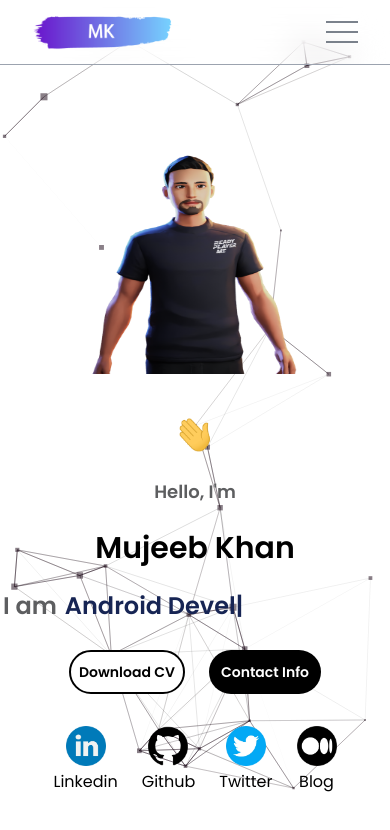
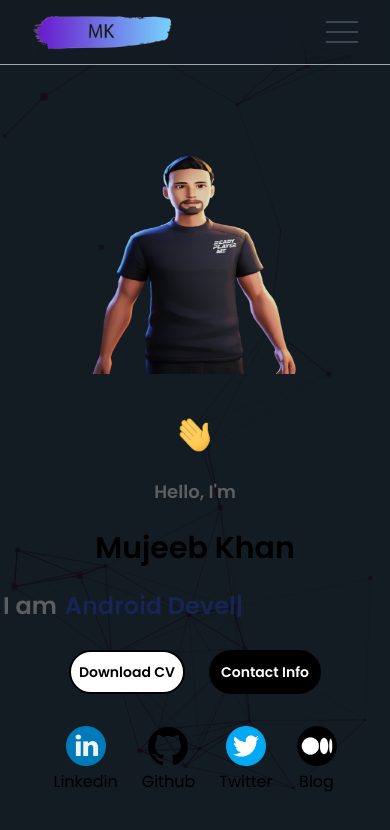
Before and after one commit to khan-mujeeb/noName, a React (Vite) app: page / in a window 390 px wide. Shown: the top 830 px of the page. Built offline with nearby package versions, Linux system fonts and the light colour scheme.

Commit message:
responsive project added

```diff
--- a/src/components/ParticleBg.jsx
+++ b/src/components/ParticleBg.jsx
@@ -24,7 +24,7 @@ const ParticleBg = () => {
                     background: {
                         size: "cover",
                         color: {
-                            value: "#ffffff",
+                            value: "#131B23",
                         },
                     },
                     fpsLimit: 120,
--- a/src/components/Projects/ProjectListItem.jsx
+++ b/src/components/Projects/ProjectListItem.jsx
@@ -7,7 +7,7 @@ const ProjectListItem = ({ project }) => {
     return (
         <div
             key={project.id}
-            className="w-[550px] p-10 rounded-xl shadow-md shadow-gray-900 transition duration-300 hover:bg-stone-100 backdrop-blur-sm"
+            className="sm:max-2xl:w-[550px]  md:max-2xl:p-10 w-80 rounded-xl shadow-md shadow-gray-900 transition duration-300 hover:bg-stone-100 backdrop-blur-sm"
         >
             <div className="flex flex-col gap-4 items-center">
                 <div className="flex justify-between items-center w-full">
--- a/src/components/Projects/ProjectSection.jsx
+++ b/src/components/Projects/ProjectSection.jsx
@@ -18,7 +18,7 @@ const ProjectSection = () => {
 
     return (
         <div
-            className="select-none flex flex-col items-center mt-36"
+            className="select-none flex flex-col items-center mt-28"
         >
             <PageTitle title="Projects" subTitle="Browse My Recent" />
             <div className="flex gap-10 mt-10">
@@ -46,7 +46,7 @@ const ProjectSection = () => {
             </div>
 
             <div className="flex justify-center items-center flex-col mt-20">
-                <div className="grid grid-cols-2 gap-10">
+                <div className="grid xl:grid-cols-2 gap-10 grid-col-1">
                     {filteredProjects.map((project) => (
                         <ProjectListItem project={project} key={project.id} />
                     ))}
```
